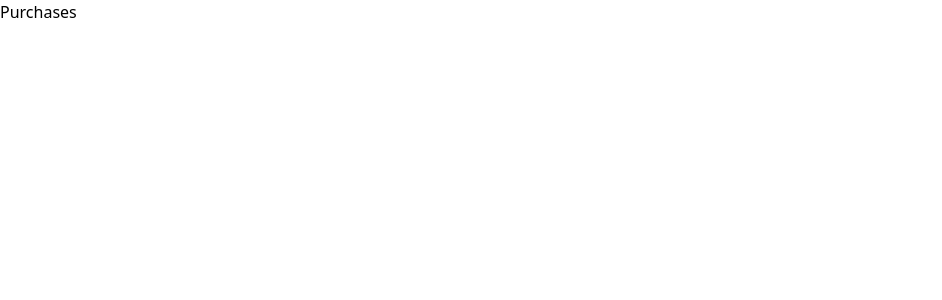
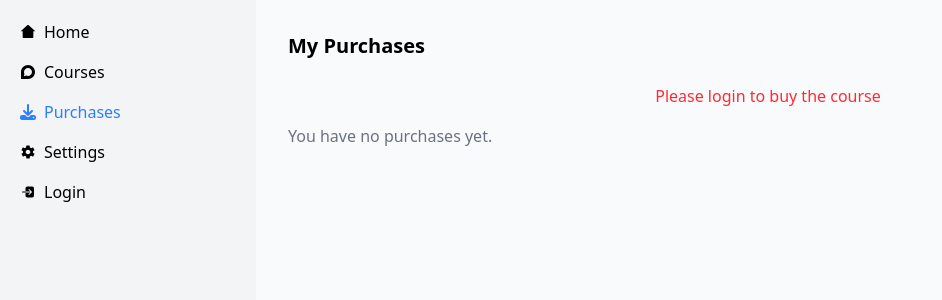
Before and after one commit to AnandRajBind/E-Commerce-WebSite, a React (Vite) app in the folder frontend/: page /purchases in a window 1280 px wide. Shown: the top 300 px of the page, without its empty margins (0-942 px from the left). Built offline with nearby package versions, Linux system fonts and the light colour scheme.

Commit message:
purchases page (Show the purchased Courses)

```diff
--- a/frontend/src/components/Buy.jsx
+++ b/frontend/src/components/Buy.jsx
@@ -20,7 +20,7 @@ import axios from 'axios';
     }
     try {
       setLoading(true);
-      const response =await axios.post(`http://localhost:4001/api/v1/course/buy/${courseId}`, {}, {
+      const response =await axios.post(`http://localhost:4001/api/v1/course/buy/${courseId}`,{},{
         headers: {
           Authorization: `Bearer ${token}`
         },
@@ -30,9 +30,12 @@ import axios from 'axios';
       navigate('/purchases')
       setLoading(false)
     } catch (error) {
-      if (error?.response?.status === 404) {
+      setLoading(false);
+      if (error?.response?.status === 400) {
         toast.error("You have already purchased this course")
-      }else{
+ setTimeout(() => {
+      navigate('/purchases');
+    }, 1000); // Delay of 1 second
         toast.error(error?.response?.data?.errors)
       }
     }
--- a/frontend/src/components/Courses.jsx
+++ b/frontend/src/components/Courses.jsx
@@ -17,7 +17,7 @@ function Courses() {
   const [courses, setCourses] = useState([]); // State to hold the courses fetched from the backend
   const [isLoggedIn, setIsLoggedIn] = useState(false); // State to check if the user is logged in
   const [loading, setLoading] = useState(true); // State to manage loading state
-    console.log("courses",courses);
+  console.log("courses", courses);
 
   useEffect(() => {
     const token = localStorage.getItem("user");
@@ -38,6 +38,7 @@ function Courses() {
       localStorage.removeItem("user"); // Removing user token from local storage
       setIsLoggedIn(false); // Setting isLoggedIn state to false
     } catch (error) {
+
       console.log("Error in logout", error);
       toast.error(error.response.data.errors || "Logout failed"); // Displaying error message using toast
     }
@@ -70,7 +71,7 @@ function Courses() {
 
       {/* Sidebar */}
       <aside
-        className= ""
+        className=""
       >
         <div className="flex items-center mb-10 mt-10 md:mt-0">
           <img src={logo} alt="Profile" className="rounded-full h-12 w-12" />
--- a/frontend/src/components/Purchases.jsx
+++ b/frontend/src/components/Purchases.jsx
@@ -1,12 +1,193 @@
 import React from 'react'
+import axios from 'axios';
+import { useState, useEffect } from 'react';
+import toast from 'react-hot-toast';
+import { Link} from 'react-router-dom';
+import { RiHome2Fill } from 'react-icons/ri';
+import { FaDiscourse, FaDownload } from 'react-icons/fa6';
+import { IoMdSettings } from 'react-icons/io';
+import { IoLogIn, IoLogOut } from 'react-icons/io5';
+import { HiMenu, HiX } from "react-icons/hi"; // Icons for sidebar toggle
+import { useNavigate } from 'react-router-dom';
 
 function Purchases() {
 
+    const [purchases, setPurchases] = useState([]); // State to hold the courses fetched from the backend
+    const [isLoggedIn, setIsLoggedIn] = useState(false); // State to check if the user is logged in
+    const [errorMessage, setErrorMessage] = useState();
+    const [isSidebarOpen, setIsSidebarOpen] = useState(false); // Sidebar open state
+
+
+    const user = JSON.parse(localStorage.getItem("user"));
+    const token = user?.token;
+
+    console.log("purchase", purchases);
+    const navigate = useNavigate();
+
+
+
+    useEffect(() => {
+         if (token) {
+            setIsLoggedIn(true); // If token exists, set isLoggedIn to true
+        }
+        else {
+            setIsLoggedIn(false); // If token does not exist, set isLoggedIn to false
+        }
+    }, [])
+//   if (!token) {
+//     navigate("/login");
+//   }
+
+    useEffect(() => {
+        const fetchPurchases = async () => {
+            if (!token) {
+                setErrorMessage("Please login to buy the course");
+                // navigate("/login")
+                console.log(token)
+                return;
+            }
+            try {
+                const response = await axios.get(`http://localhost:4001/api/v1/user/purchases`,
+                    {
+                        headers: {
+                            Authorization: `Bearer ${token}`
+                        },
+                        withCredentials: true,
+                    });
+                setPurchases(response.data.courseData)
+            } catch (error) {
+                setErrorMessage("Failed to fetch purchases data");
+            }
+        };
+        fetchPurchases(); // Calling the function to fetch purchases
+    }, []);
+
+
+    const handleLogout = async () => {
+        try {
+            const response = await axios.get('http://localhost:4001/api/v1/user/logout', {
+                withCredentials: true,
+            })
+            toast.success(response.data.message); // Displaying success message using toast
+            localStorage.removeItem("user"); // Removing user token from local storage
+            setIsLoggedIn(false); // Setting isLoggedIn state to false
+            navigate("/login")
+        } catch (error) {
+            console.log("Error in logout", error);
+            toast.error(error.response.data.errors || "Logout failed"); // Displaying error message using toast
+        }
+    }
+    const toggleSidebar = () => {
+        setIsSidebarOpen(!isSidebarOpen);
+    };
+
     return (
+        <div className="flex h-screen">
+            {/* Sidebar */}
+            <div
+                className={`fixed inset-y-0 left-0 bg-gray-100 p-5 transform ${isSidebarOpen ? "translate-x-0" : "-translate-x-full"
+                    } md:translate-x-0 transition-transform duration-300 ease-in-out w-64 z-50`}
+            >
+                <nav>
+                    <ul className="mt-16 md:mt-0">
+                        <li className="mb-4">
+                            <Link to="/" className="flex items-center">
+                                <RiHome2Fill className="mr-2" /> Home
+                            </Link>
+                        </li>
+                        <li className="mb-4">
+                            <Link to="/courses" className="flex items-center">
+                                <FaDiscourse className="mr-2" /> Courses
+                            </Link>
+                        </li>
+                        <li className="mb-4">
+                            <a href="#" className="flex items-center text-blue-500">
+                                <FaDownload className="mr-2" /> Purchases
+                            </a>
+                        </li>
+                        <li className="mb-4">
+                            <Link to="/settings" className="flex items-center">
+                                <IoMdSettings className="mr-2" /> Settings
+                            </Link>
+                        </li>
+                        <li>
+                            {isLoggedIn ? (
+                                <button onClick={handleLogout} className="flex items-center">
+                                    <IoLogOut className="mr-2" /> Logout
+                                </button>
+                            ) : (
+                                <Link to="/login" className="flex items-center">
+                                    <IoLogIn className="mr-2" /> Login
+                                </Link>
+                            )}
+                        </li>
+                    </ul>
+                </nav>
+            </div>
 
-        <div>
-            <h1>Purchases</h1>
+            {/* Sidebar Toggle Button (Mobile) */}
+            <button
+                className="fixed top-4 left-4 z-50 md:hidden bg-blue-600 text-white p-2 rounded-lg"
+                onClick={toggleSidebar}
+            >
+                {isSidebarOpen ? (
+                    <HiX className="text-2xl" />
+                ) : (
+                    <HiMenu className="text-2xl" />
+                )}
+            </button>
+
+            {/* Main Content */}
+            <div
+                className={`flex-1 p-8 bg-gray-50 transition-all duration-300 ${isSidebarOpen ? "ml-64" : "ml-0"
+                    } md:ml-64`}
+            >
+                <h2 className="text-xl font-semibold mt-6 md:mt-0 mb-6">
+                    My Purchases
+                </h2>
+
+                {/* Error message */}
+                {errorMessage && (
+                    <div className="text-red-500 text-center mb-4">{errorMessage}</div>
+                )}
+
+                {/* Render purchases */}
+                {purchases.length > 0 ? (
+                    <div className="grid grid-cols-1 sm:grid-cols-2 md:grid-cols-3 lg:grid-cols-4 gap-6">
+                        {purchases.map((purchase, index) => (
+                            <div
+                                key={index}
+                                className="bg-white rounded-lg shadow-md p-6 mb-6"
+                            >
+                                <div className="flex flex-col items-center space-y-4">
+                                    {/* Course Image */}
+                                    <img
+                                        className="rounded-lg w-full h-48 object-cover"
+                                        src={
+                                            purchase.image?.url || "https://via.placeholder.com/200"
+                                        }
+                                        alt={purchase.title}
+                                    />
+                                    <div className="text-center">
+                                        <h3 className="text-lg font-bold">{purchase.title}</h3>
+                                        <p className="text-gray-500">
+                                            {purchase.description.length > 100
+                                                ? `${purchase.description.slice(0, 100)}...`
+                                                : purchase.description}
+                                        </p>
+                                        <span className="text-green-700 font-semibold text-sm">
+                                            ${purchase.price} only
+                                        </span>
+                                    </div>
+                                </div>
+                            </div>
+                        ))}
+                    </div>
+                ) : (
+                    <p className="text-gray-500">You have no purchases yet.</p>
+                )}
+            </div>
         </div>
-    )
+    );
 }
 export default Purchases;
```
Lines whose indentation alone changed are shown as unchanged.
